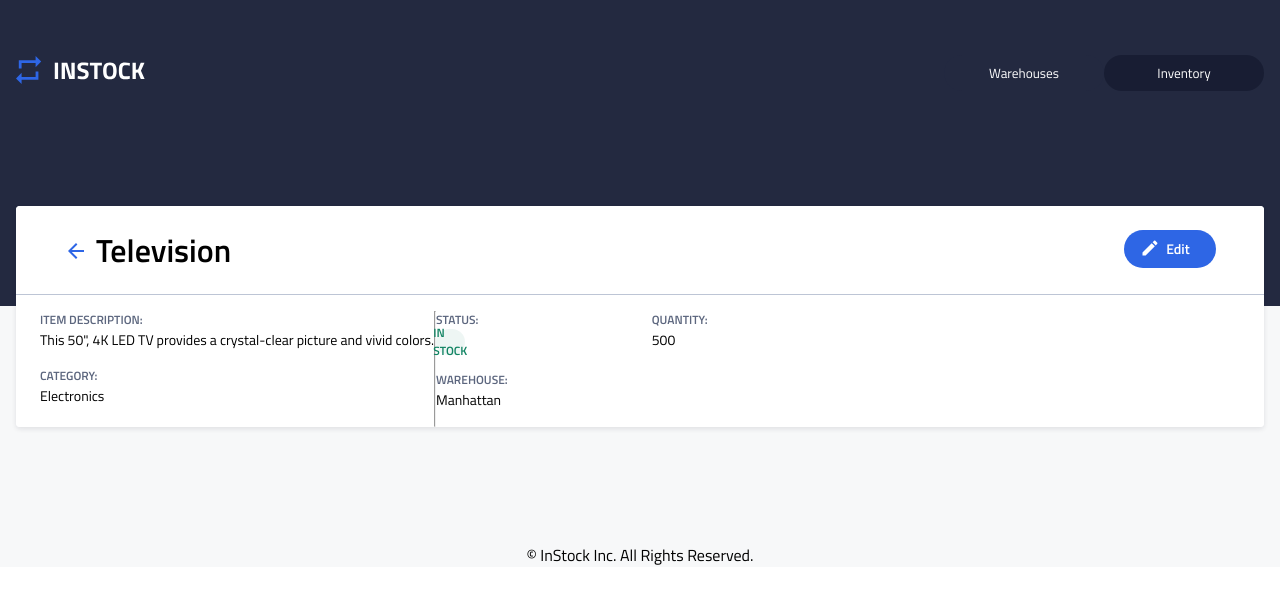
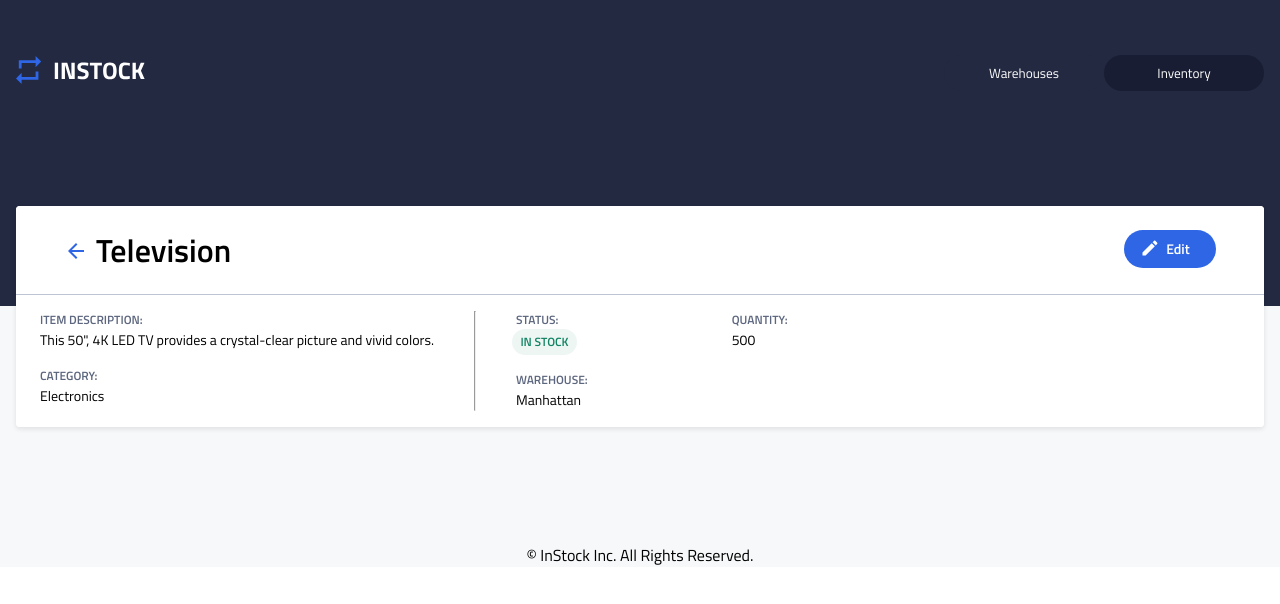
Before and after one commit to MatthewPellettieri/instock, a React (Create React App) app: page /inventory/item in a window 1280 px wide. Shown: the top 604 px of the page. Built offline with nearby package versions, Linux system fonts and the light colour scheme.

Commit message:
Inventory Item Details static component done

```diff
--- a/src/components/InventoryItem/InventoryItem.js
+++ b/src/components/InventoryItem/InventoryItem.js
@@ -3,7 +3,6 @@ import { Link } from "react-router-dom";
 import backArrow from "../../assets/Icons/arrow_back-24px.svg";
 
 function InventoryItem() {
-    // const status = "Out of Stock"
     const status = "In Stock"
     const upperStatus = status.toUpperCase()
 	return (
--- a/src/components/InventoryItem/InventoryItem.scss
+++ b/src/components/InventoryItem/InventoryItem.scss
@@ -33,26 +33,18 @@
 		color: $instock-green;
 		width: max-content;
 		padding: 0rem 0.5rem;
+		position: relative;
+		left: -5%;
 
 		@include tablet {
 			@include d-h4;
 			height: 1.625rem;
-			width: 80%;
-		}
-
-		@include desktop {
-			width: 40%;
 		}
 
 		&--noStock {
 			@extend .inventoryItem__tag;
 			background-color: rgba($color: $instock-red, $alpha: 0.07);
 			color: $instock-red;
-			width: 100%;
-
-			@include desktop {
-				width: 55%;
-			}
 		}
 	}
 
@@ -68,6 +60,7 @@
 		display: none;
 		@include tablet {
 			display: block;
+			margin:0rem 2.5rem 1rem;
 		}
 	}
 
```
